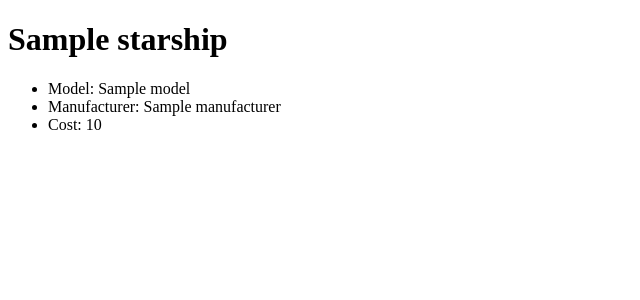
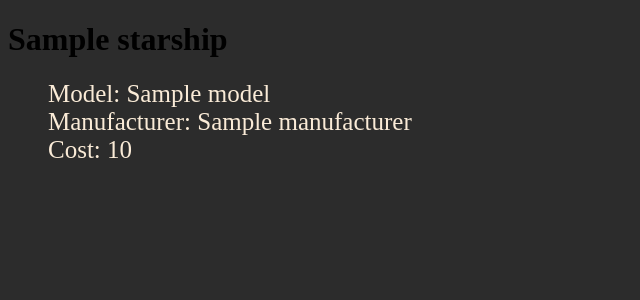
Before and after one commit to demi-un/starships_starwars, a Django app: template starwars/starships/templates/starships/starship.html in a window 1280 px wide. Shown: the top 300 px of the page, without its empty margins (0-640 px from the left). Run offline with Django 5.2, Linux system fonts and the light colour scheme; the template is opened without the code that fills it: most values are stand-ins (such as "Sample title", 1, 10 or a date in 2020).

Commit message:
add starship.css

```diff
--- /dev/null
+++ b/starwars/starships/static/starships/css/starship.css
@@ -0,0 +1,12 @@
+body {
+    background: #2c2c2c;
+}
+
+ul {
+    list-style: none;
+}
+
+ul li {
+    color: antiquewhite;
+    font-size: 25px;
+}
--- a/starwars/starships/templates/starships/starship.html
+++ b/starwars/starships/templates/starships/starship.html
@@ -1,3 +1,4 @@
+{% load static %}
 <!DOCTYPE html>
 <html lang="en">
 <head>
@@ -6,10 +7,10 @@
     <title>{{ starship.name }}</title>
 
     {% comment %} css {% endcomment %}
-    {% comment %} <link rel="stylesheet" href="{% static 'starships/css/main_page.css' %}"> {% endcomment %}
+    <link rel="stylesheet" href="{% static 'starships/css/starship.css' %}">
 
     {% comment %} logo {% endcomment %}
-    {% comment %} <link rel="icon" href="{% static 'starships/img/logo.jpg' %}">  {% endcomment %}
+    <link rel="icon" href="{% static 'starships/img/logo.jpg' %}">
 </head>
 <body>
     <h1>{{ starship.name }}</h1>
```
